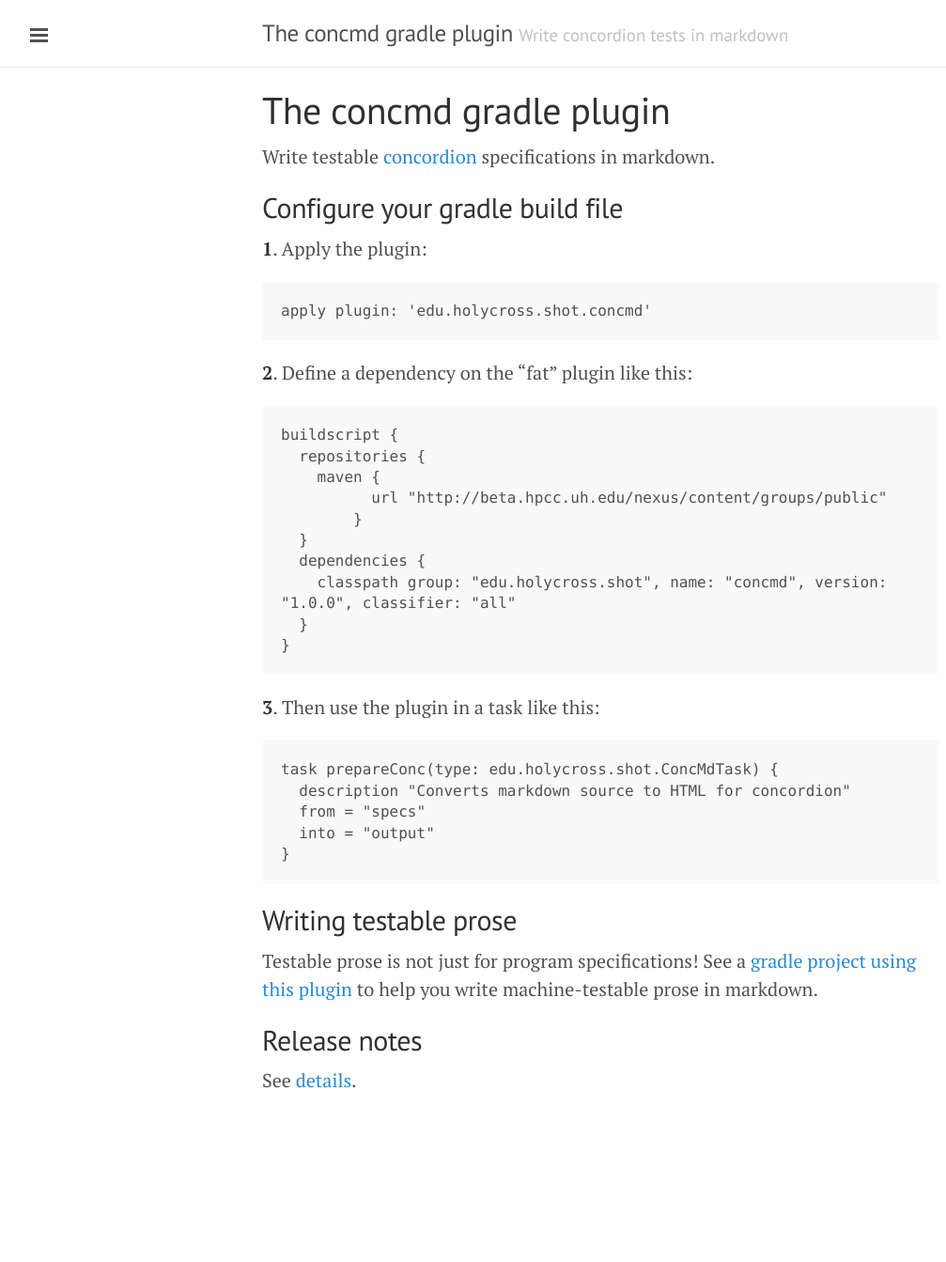
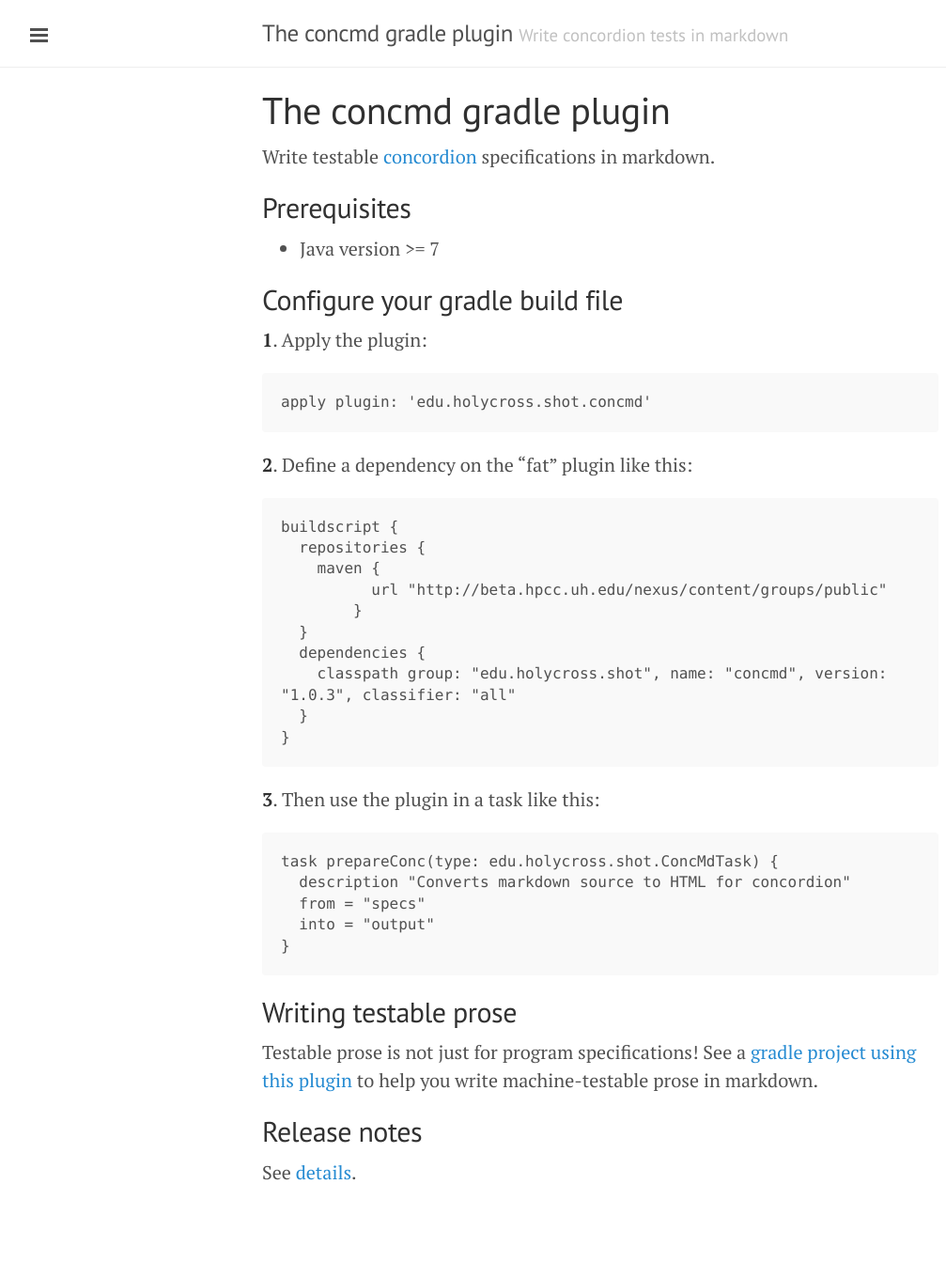
Before and after one commit to neelsmith/concmdplugin, a Jekyll site: the page built from index.md, in a window 1280 px wide. Shown: the whole page at 94% size, without its empty margins (1-1008 px from the left). Built offline with Jekyll 4.4.1, drawn with Linux system fonts in a browser that asks for light colours; Markdown is read by kramdown in place of the engine named in the settings; before the commit the page ends 1245 px from its top, so only the background shows below that.

Commit message:
Update for 1.0.3

```diff
--- a/index.md
+++ b/index.md
@@ -4,6 +4,11 @@ title: The concmd gradle plugin
 ---
 
 Write testable [concordion](http://concordion.org/) specifications in markdown.
+
+
+## Prerequisites
+
+- Java version >= 7
 
 
 ## Configure your gradle build file
@@ -22,7 +27,7 @@ Write testable [concordion](http://concordion.org/) specifications in markdown.
       	}
       }
       dependencies {
-        classpath group: "edu.holycross.shot", name: "concmd", version: "1.0.0", classifier: "all"
+        classpath group: "edu.holycross.shot", name: "concmd", version: "1.0.3", classifier: "all"
       }
     }
 
```
Also changed, not shown: releases.md (+3 -0 lines).
